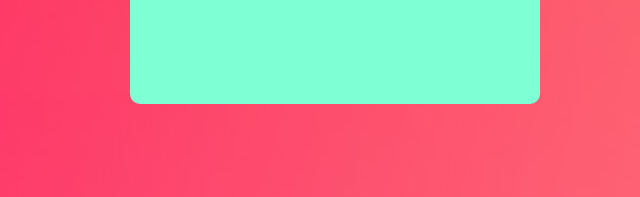
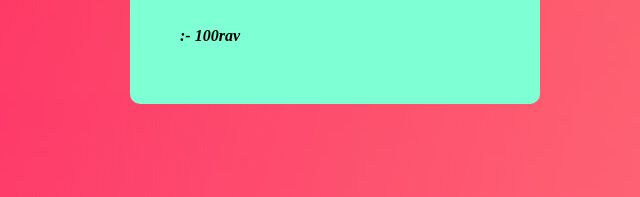
Before and after one commit to 100ravpatel/100ravpatel.form, a plain HTML site: page index.html in a window 1280 px wide. Shown: the part 460-657 px from the top of the page, 305-945 px from the left. Drawn offline with Linux system fonts and the light colour scheme.

Commit message:
Update index.html

```diff
--- a/index.html
+++ b/index.html
@@ -35,6 +35,9 @@
                            <a href="welcome.html">
                                  <button type="submit" class="sbtn">Log in</button>
                            </a>
+                            <br><br>
+                           <br><br>
+                           <p id="by"><b> :- 100rav </b></p>
                   </form>
                   <form id="register"class="finput1">
                         <input type="text" class="iinput2" placeholder="User id" required></input>
@@ -44,6 +47,9 @@
                         <a href="register.html">
                        <button type="submit" class="sbtn">Register</button>
                      </a>
+                          <br><br>
+                          <br><br>
+                          <p id="by"><b> :- 100rav </b></p>
                  </form>
          </div>
     </div>
```
